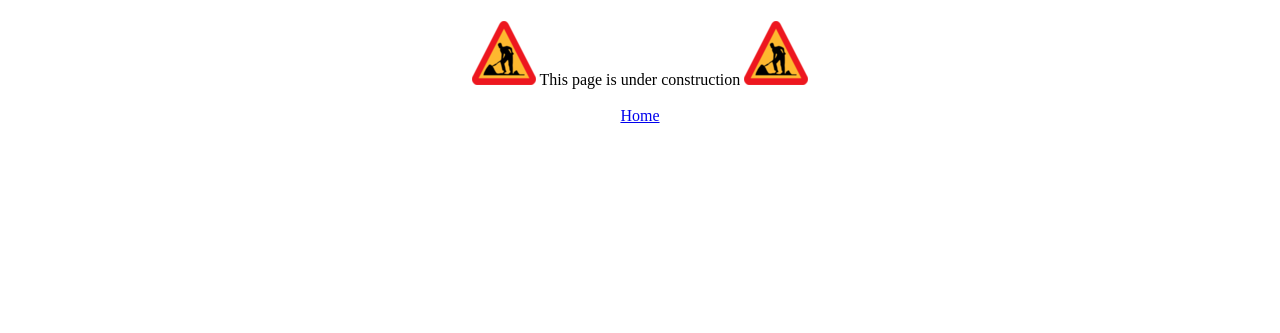
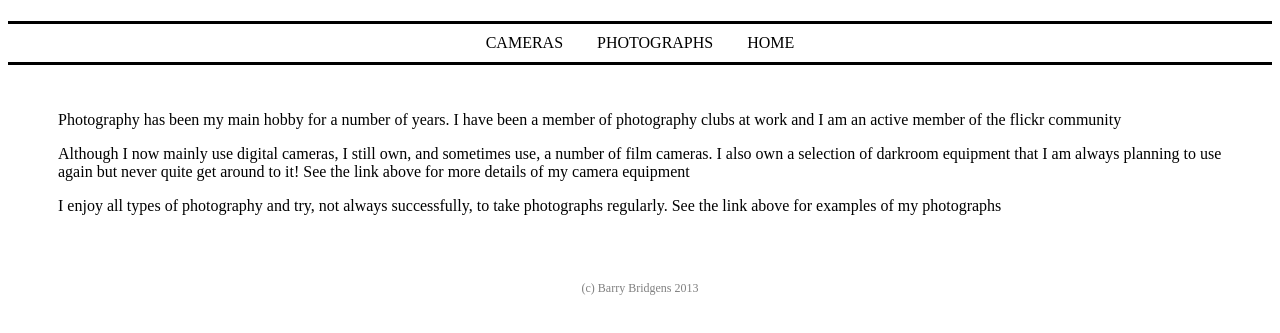
Before and after one commit to barrybridgens/website, a plain HTML site: page photography/photography.html in a window 1280 px wide. Shown: the part 53-386 px from the top of the page. Drawn offline with Linux system fonts and the light colour scheme.

Commit message:
more updates

```diff
--- a/css/website.css
+++ b/css/website.css
@@ -10,6 +10,7 @@
 #main {
 	padding-top: 30px;
 	padding-left: 50px;
+	padding-right: 50px;
 }
 
 #footer {
--- a/photography/photography.html
+++ b/photography/photography.html
@@ -13,12 +13,23 @@
 	<div id="header">
 		<h1>Photography</h1>
 	</div>
-	<div id="centred">
-	    <img src="../images/under_construction.png">
-		This page is under construction
-		<img src="../images/under_construction.png">
-		<br><br>
-		<a href="../index.html">Home</a>
+
+	<div id="menu">
+		<div style="text-align:center">
+    		<a style="padding-left:15px;padding-right:15px" href="cameras.html">CAMERAS</a>
+    		<a style="padding-left:15px;padding-right:15px" href="photographs.html">PHOTOGRAPHS</a>
+			<a style="padding-left:15px;padding-right:15px" href="../index.html">HOME</a>
+		</div>
+	</div>
+
+	<div id="main">
+		<p>Photography has been my main hobby for a number of years. I have been a member of photography clubs at work and I am an active member of the flickr community</p>
+		<p>Although I now mainly use digital cameras, I still own, and sometimes use, a number of film cameras. I also own a selection of darkroom equipment that I am always planning to use again but never quite get around to it! See the link above for more details of my camera equipment</p>
+		<p>I enjoy all types of photography and try, not always successfully, to take photographs regularly. See the link above for examples of my photographs</p>
+	</div>
+
+	<div id="footer">
+		(c) Barry Bridgens 2013
 	</div>
 </body>
 </html>
```
Also changed, not shown: photography/cameras.html (added, +47 -0 lines), documentation/layout.svg.
